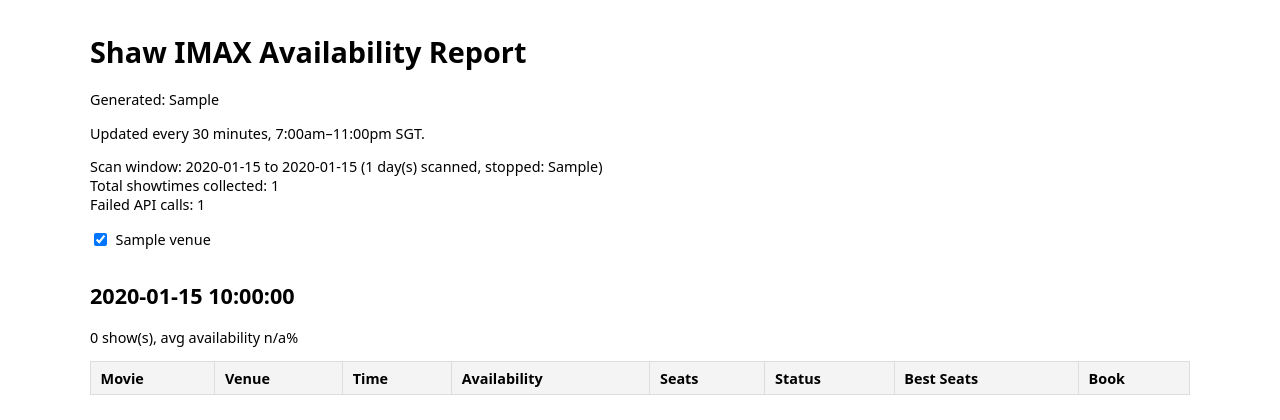
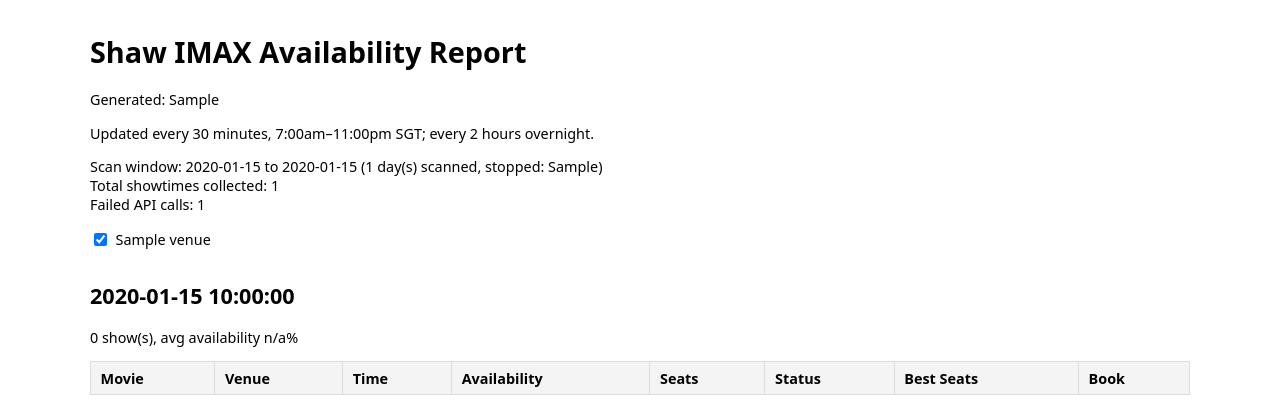
Before and after one commit to shubham93g/shaw-availability, a Python web app: template shaw_availability/templates/index.html.j2 in a window 1280 px wide. Shown: the top 420 px of the page. Run offline with Jinja, Linux system fonts and the light colour scheme; the template is opened without the code that fills it: most values are stand-ins (such as "Sample title", 1, 10 or a date in 2020).

Commit message:
Add overnight cron triggers every 2 hours between 11pm and 7am SGT
Scans previously stopped entirely between 11pm and 7am SGT. Adds
1am/3am/5am SGT triggers (17:00/19:00/21:00 UTC) alongside the existing
11pm/7am boundary runs, and updates the docs and report-page footer to
match.

Generated with AI

Co-Authored-By: Claude <noreply@anthropic.com>

```diff
--- a/shaw_availability/templates/index.html.j2
+++ b/shaw_availability/templates/index.html.j2
@@ -63,7 +63,7 @@
 
   <h1>Shaw IMAX Availability Report</h1>
   <p>Generated: {{ generated_at_display }}</p>
-  <p>Updated every 30 minutes, 7:00am&ndash;11:00pm SGT.</p>
+  <p>Updated every 30 minutes, 7:00am&ndash;11:00pm SGT; every 2 hours overnight.</p>
 
   <p>
     Scan window:
```
Also changed, not shown: cron-trigger/wrangler.toml (+6 -3 lines), README.md.
